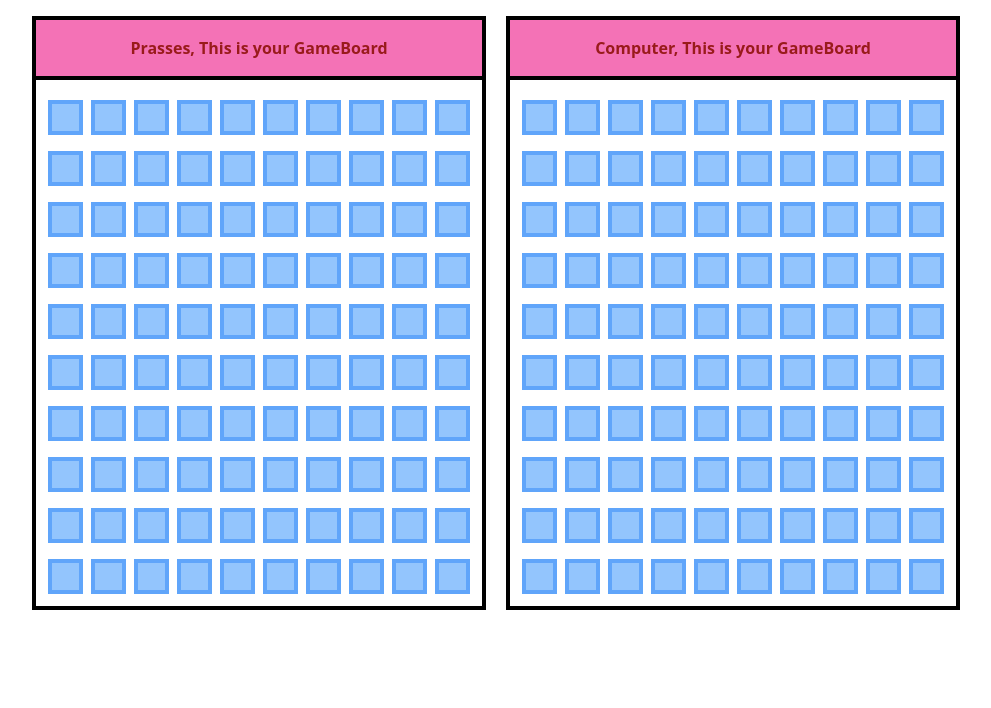
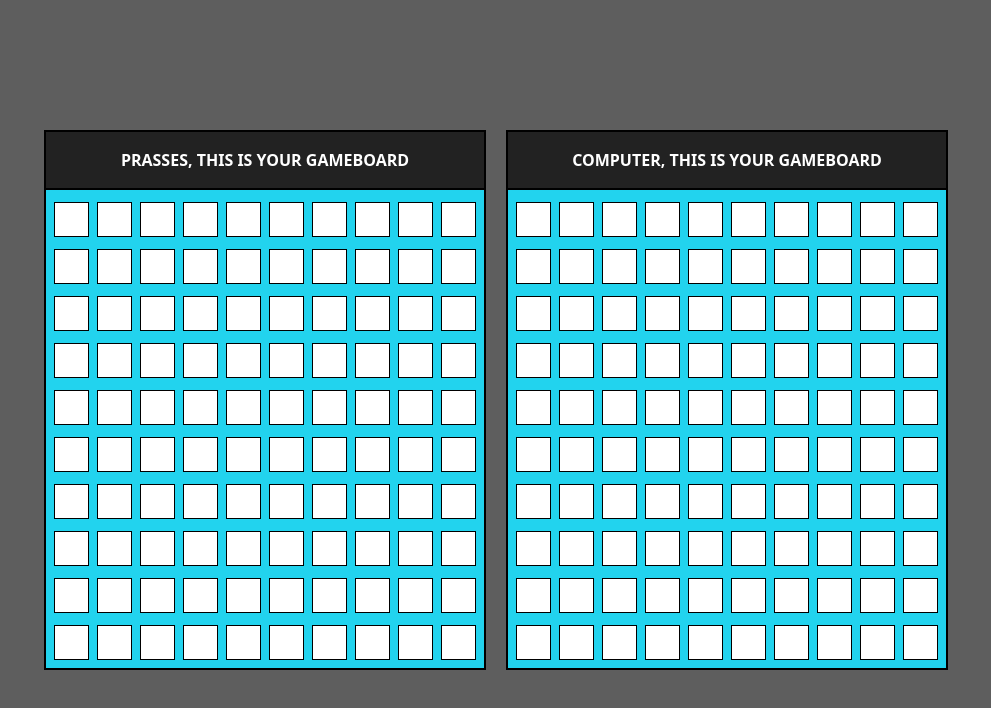
Before and after one commit to PrassesKhadka/Project-BattleShip, a Next.js app in the folder battleship/: page / in a window 1280 px wide. Shown: the top 708 px of the page, without its empty margins (144-1135 px from the left). Built offline with nearby package versions, Linux system fonts and the light colour scheme.

Commit message:
Rendering: updated design/visuals

```diff
--- a/battleship/app/components/Main.tsx
+++ b/battleship/app/components/Main.tsx
@@ -1,6 +1,6 @@
 import React, { useEffect, useState } from "react";
 import Player from "../factories/Player";
-import Board from "./Board";
+import Board from "./main_component/Board";
 import { IreturnGameBoard, TboardData } from "../factories/Gameboard";
 
 const Main = () => {
@@ -24,7 +24,7 @@ const Main = () => {
 	player2.randomlyAddShip();
 
 	return (
-		<div className=" w-screen">
+		<div className=" bg-[#5E5E5E] w-screen min-h-screen flex justify-center items-center">
 			{/* Board wrapper */}
 			<div className="flex flex-wrap justify-center items-center gap-5">
 				<Board board={board1} player={player1} opponent={player2} />
--- a/battleship/app/components/Board.tsx
+++ b/battleship/app/components/main_component/Board.tsx
@@ -4,8 +4,8 @@ import {
 	Ilocation,
 	IreturnGameBoard,
 	TboardData,
-} from "../factories/Gameboard";
-import { IreturnPlayer } from "../factories/Player";
+} from "../../factories/Gameboard";
+import { IreturnPlayer } from "../../factories/Player";
 import MessageBoard from "./MessageBoard";
 
 interface Props {
@@ -21,7 +21,7 @@ const Board = (props: Props) => {
 	const [missIndex, setMissIndex] = useState<Ilocation[]>([]);
 
 	// when onClick on the gameboard
-	const shot = (i: number, j: number): void => {
+	function shot(i: number, j: number): void {
 		if (opponent.getIsTurn() === true) {
 			if (player.getGameBoard().board[i][j] != 0) {
 				setHitIndex((prev) => [...prev, { x: i, y: j }]);
@@ -32,21 +32,21 @@ const Board = (props: Props) => {
 		//after every attack, player turn toggles
 		const message = opponent.attack(player, { x: i, y: j });
 		setMessage(message);
-	};
+	}
 
 	return (
-		<div className="mt-4 border-black border-4 max-w-[90%]">
-			<div className="bg-pink-400 text-red-800 p-4 font-bold border-b-4 border-b-black ">
+		<div className=" border-black border-2 ">
+			<div className="bg-[#222222] font-semibold text-white p-4 text-l border-b-2 border-b-black ">
 				<MessageBoard message={message} player={player} />
 			</div>
-			<div className="p-1 m-1">
+			<div className="p-1 bg-cyan-400">
 				{board.map((value: TboardData[], i) => {
 					return (
-						<div className="flex mt-2">
+						<div className="flex mt-1">
 							{value.map((data: TboardData, j) => {
 								return (
 									<div
-										className="border-4 border-blue-400 m-1 w-[35px] h-[35px] hover:cursor-crosshair bg-blue-300"
+										className="m-1 w-[35px] h-[35px] hover:cursor-crosshair bg-white border border-black"
 										onClick={() => {
 											shot(i, j);
 										}}>
@@ -57,7 +57,7 @@ const Board = (props: Props) => {
 												return false;
 											}
 										}) ? (
-											<div className="w-full h-full border-4 border-green-400  hover:cursor-not-allowed bg-green-300"></div>
+											<div className="w-full h-full hover:cursor-not-allowed bg-slate-800"></div>
 										) : missIndex.some((element) => {
 												if (element.x === i && element.y === j) {
 													return true;
@@ -65,7 +65,7 @@ const Board = (props: Props) => {
 													return false;
 												}
 										  }) ? (
-											<div className="w-full h-full border-4 border-red-400  hover:cursor-not-allowed bg-red-300"></div>
+											<div className="w-full h-full hover:cursor-not-allowed bg-gradient-to-r from-cyan-200 to-cyan-400"></div>
 										) : (
 											<div></div>
 										)}
--- a/battleship/app/components/MessageBoard.tsx
+++ b/battleship/app/components/main_component/MessageBoard.tsx
@@ -1,6 +1,6 @@
 import React from "react";
 import { useState } from "react";
-import { IreturnPlayer } from "../factories/Player";
+import { IreturnPlayer } from "../../factories/Player";
 
 interface Props {
 	message: string;
@@ -11,11 +11,11 @@ const MessageBoard = (props: Props) => {
 	const { message, player } = props;
 	return (
 		<>
-			<div className=" text-center">
+			<div className=" text-center ">
 				<div>
 					{message
 						? message.toUpperCase()
-						: `${player.getName()}, This is your GameBoard`}
+						: `${player.getName()}, This is your GameBoard`.toUpperCase()}
 				</div>
 			</div>
 		</>
```
